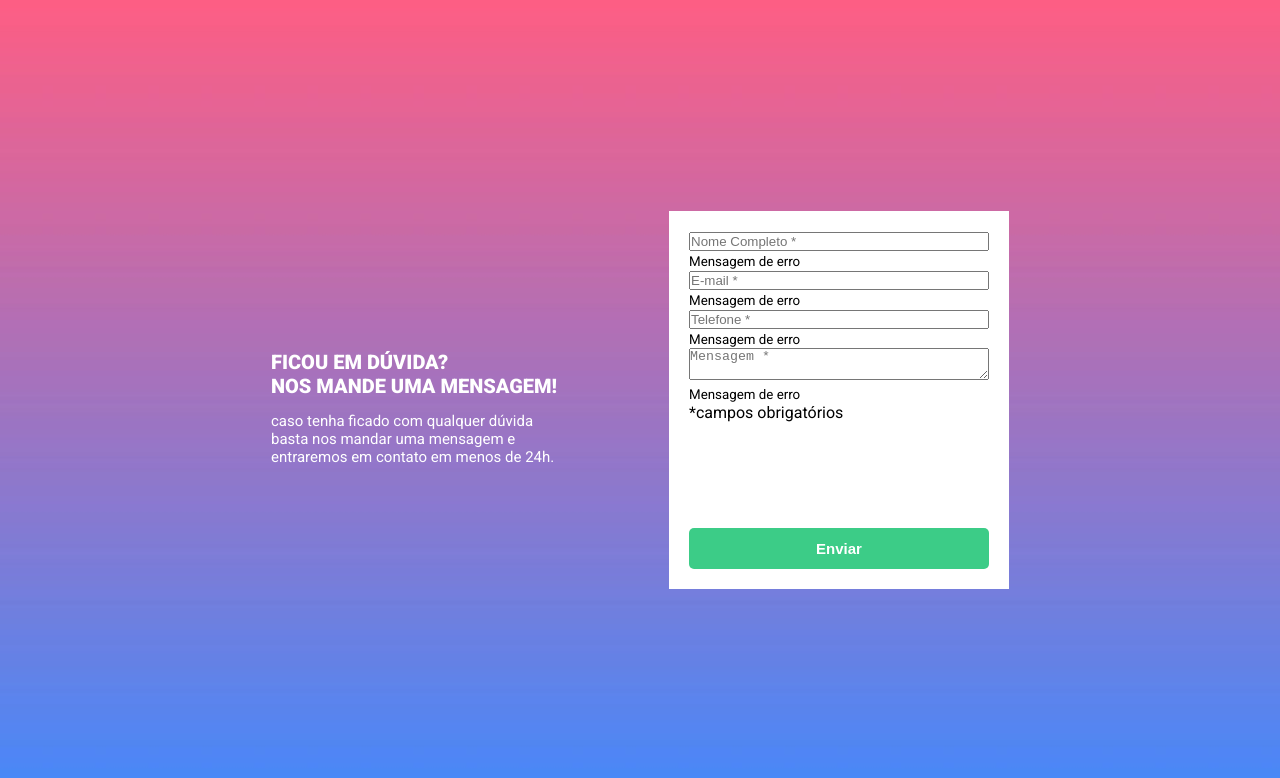
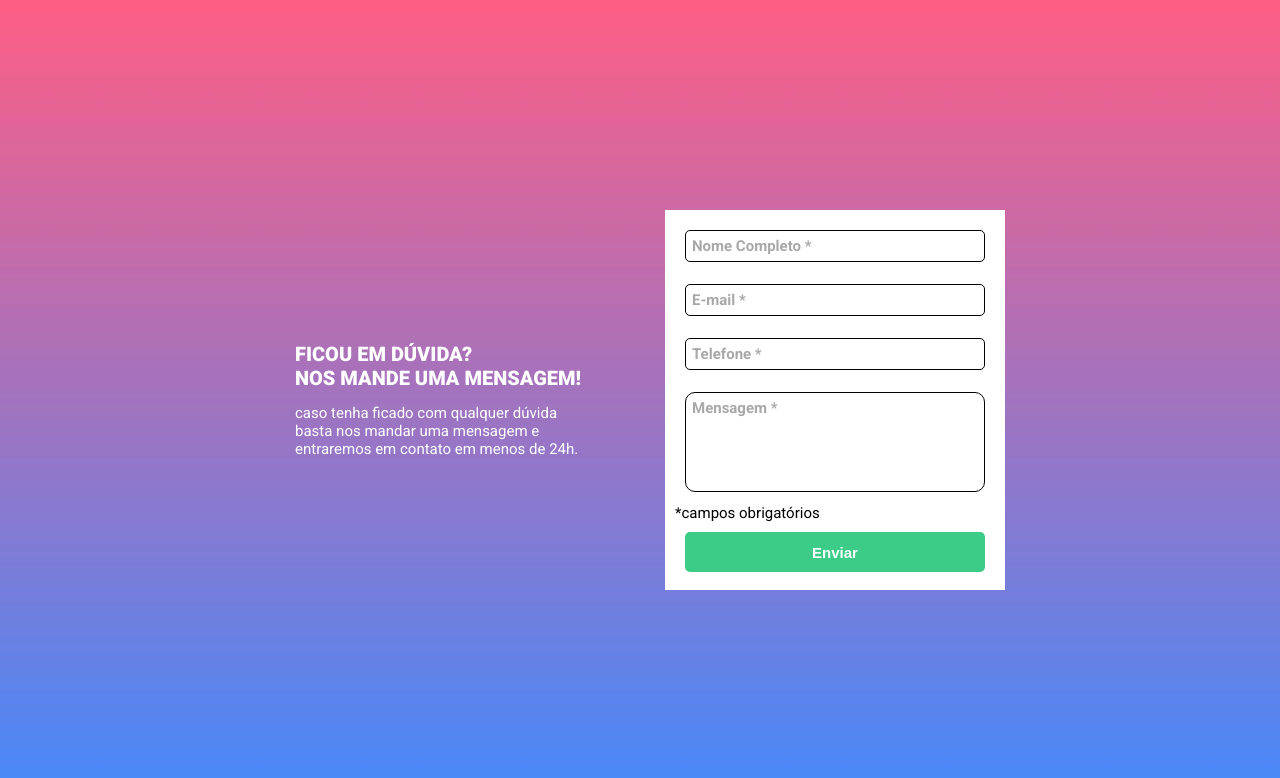
Before and after one commit to TeoniuVilarinho/projeto-formulario, a plain HTML site: page index.html in a window 1280 px wide. Drawn offline with Linux system fonts and the light colour scheme.

Commit message:
Add files via upload

```diff
--- a/src/css/style.css
+++ b/src/css/style.css
@@ -4,23 +4,29 @@ body {
     background-position: top left;
     background-size: contain;
     font-family: "Roboto", sans-serif;
+    width: 100%;
+    min-height: 100vh;
+    display: flex;
+    justify-content: center;
+    align-items: center;
 }
 
-main {
+.main {
     display: flex;
-    min-height: 100vh;
     align-items: center;
     justify-content: center;
-    gap: 60px;
+    gap: 40px;
 }
 
 .sessao-texto {
     display: flex;
     flex-direction: column;
-    width: 338px;
-    height: 100px;
+    justify-content: center;
+    width: 350px;
+    height: 180px;
+    padding: 20px;
+    gap: 14px;
     color: #fff;
-    gap: 14px;
 }
 
 .sessao-texto .titulo {
@@ -36,96 +42,97 @@ main {
 }
 
 .sessao-formulario {
-    display: flex;
-    flex-direction: column;
     background-color: #fff;
     width: 340px;
-    height: 378px;
-    align-items: space-between;
-    justify-content: center;
-    padding: 20px;
+    height: 380px;
+    max-width: 100%;
 }
 
-.sessao-formulario .formulario {
-    display: flex;
-    flex-direction: column;
+.formulario {
+    padding: 10px;
     height: 100%;
 }
 
-.sessao-formulario .formulario .input {
-    width: 300px;
-    margin-bottom: auto;
+.formulario .campo {
+    margin-bottom: 6px;
+    padding: 10px 10px 6px 10px;
+    position: relative;
 }
 
-.sessao-formulario .formulario .input .campo {
+.formulario .campo .input {
+    display: block;
+    border: 1px solid #000;
+    border-radius: 5px;
     font-family: "Roboto", sans-serif;
-    width: 100%;
-    height: 30px;
-    border: 1px solid #000;
-    background-color: #fff;
-    border-radius: 5px;
     font-size: 15px;
     font-weight: 400;
-    padding: 5px;
+    width: 100%;
+    padding: 6px;
 }
 
-.sessao-formulario .formulario .input .campo.mensagem {
+.formulario .campo .mensagem {
+    border: 1px solid #000;
+    border-radius: 10px;
     font-family: "Roboto", sans-serif;
-    height: 110px;
     font-size: 15px;
-    font-weight: 400;
-    color: #000;
+    width: 100%;
+    height: 100px;
+    padding: 6px;
     resize: none;
+    display: flex;
 }
 
-.sessao-formulario .formulario .input .campo-preenchido {
-    border: 2px solid #00C22B;
-}
-
-.sessao-formulario .formulario .input .campo-nao-preenchido {
-    border: 2px solid #F52E2E;
-}
-
-
-.sessao-formulario .formulario .input .campo::placeholder{
-    font-size: 15px;
+.formulario .campo .input::placeholder,
+.formulario .campo .mensagem::placeholder {
     font-weight: 700;
     color: #a8a8a8;
 }
 
-.sessao-formulario .formulario .input .campo-obrigatorio {
-    display: flex;
-    color: #f52e2e;
+
+.formulario .campo .small {
+    position: absolute;
     font-size: 8px;
     font-weight: 400;
-    opacity: 0;
+    color: #e74c3c;
+    bottom: 10;
+    left: 0;
+    padding-left: 14px;
+    visibility: hidden;
 }
 
-.sessao-formulario .formulario .input .ativo {
-    opacity: 1;
+.formulario .texto-campos-obrigatorios {
+    font-size: 15px;
+    margin-bottom: 10px;
 }
 
-.sessao-formulario .formulario .texto-campo-obrigatorio {
+.formulario .botao {
+    background-color: #3ccc87;
+    border: none;
+    color: #fff;
     font-size: 15px;
-    font-weight: 400;
-    color: #000;
-    margin-top: auto;
-    margin-bottom: auto;
+    font-weight: 700;
+    width: 300px;
+    height: 40px;
+    border-radius: 5px;
+    margin: 0px 10px 0px 10px;
+    cursor: pointer;
 }
 
-.sessao-formulario .formulario .botao {
-    background-color: #3ccc87;
-    color: #fff;
-    border: none;
-    border-radius: 5px;
-    padding: 12px;
-    font-size: 15px;
-    font-weight: 700;
-    cursor: pointer;
-    margin-top: auto;
+.formulario .botao:hover {
+    transform: scale(1.01);
+    box-shadow: 0px 0px 40px -15px rgba(0, 0, 0, 0.8);
 }
 
-.sessao-formulario .formulario .botao:hover {
-    box-shadow: 0px 0px 40px -15px rgba(0, 0, 0, 0.8);
-    transition: ease-in-out 0.4s;
+.campo.preenchido .input,
+.campo.preenchido .mensagem {
+    border: 1px solid #2ecc71;
 }
+
+.campo.nao-preenchido .input,
+.campo.nao-preenchido .mensagem {
+    border: 1px solid #e74c3c;
+}
+
+.campo.nao-preenchido .small {
+    visibility: visible;
+}
```
